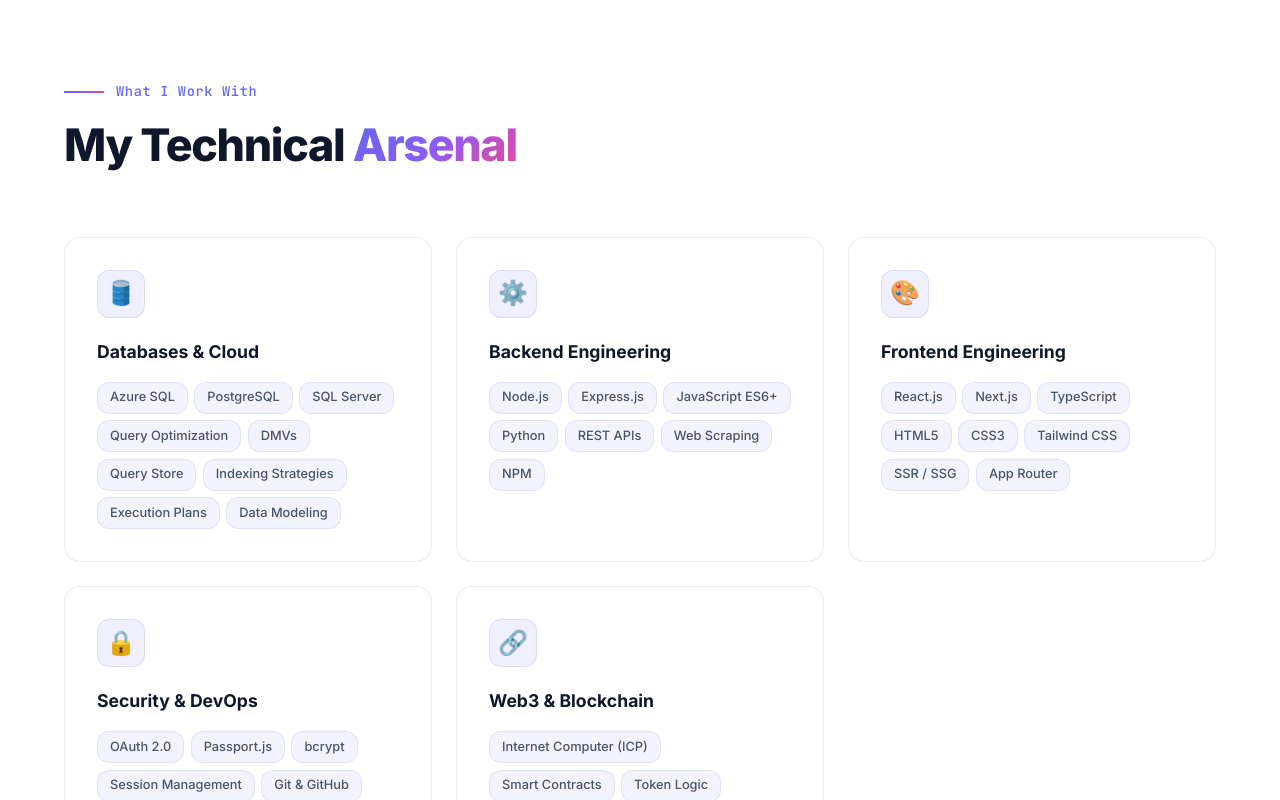
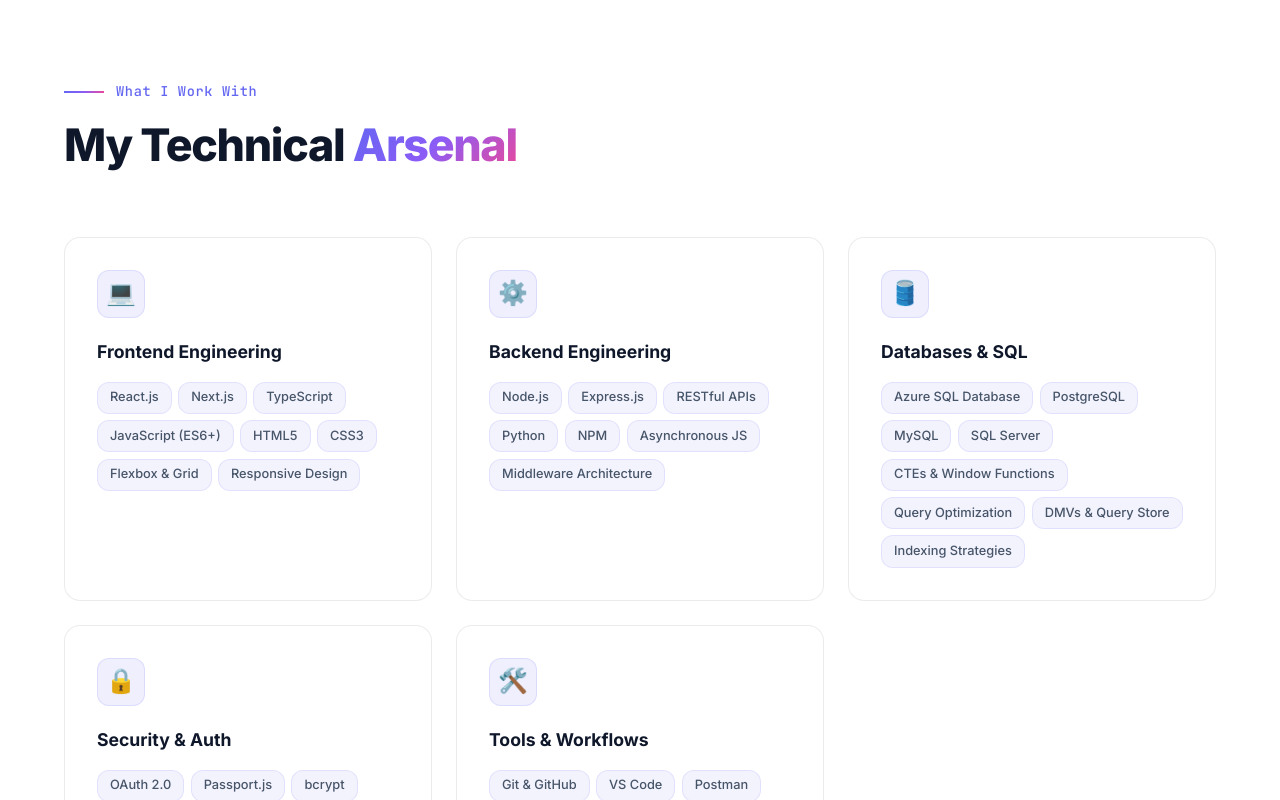
Before and after one commit to amansarohadev/portfolio, a React (Vite) app: page / in a window 1280 px wide. Shown: the part 2000-2800 px from the top of the page. Built offline with nearby package versions, Linux system fonts and the light colour scheme.

Commit message:
implement portfolio section components including SocialSidebar, Contact, Experience, Projects, and Skills.

```diff
--- a/src/components/Contact.tsx
+++ b/src/components/Contact.tsx
@@ -25,7 +25,7 @@
         <div className="footer-links">
           <a href="https://linkedin.com/in/amansarohadev" target="_blank" rel="noopener noreferrer">LinkedIn</a>
           <a href="https://github.com/amansarohadev" target="_blank" rel="noopener noreferrer">GitHub</a>
-          <a href="https://twitter.com/amansarohadev" target="_blank" rel="noopener noreferrer">X / Twitter</a>
+          <a href="https://instagram.com/amansaroha98" target="_blank" rel="noopener noreferrer">Instagram</a>
         </div>
         <p>Designed & Built by Aman · {new Date().getFullYear()}</p>
       </footer>
--- a/src/components/Experience.tsx
+++ b/src/components/Experience.tsx
@@ -18,13 +18,13 @@
               <span className="exp-type">Remote · Self-Employed</span>
             </div>
             <div className="exp-content">
-              <h3>Full-Stack Developer & Cloud Database Engineer</h3>
-              <span className="exp-company">Independent Practice</span>
+              <h3>Full-Stack Developer & Database Specialist</h3>
+              <span className="exp-company">Independent Engineering Practice</span>
               <ul className="exp-list">
-                <li>Architected production-ready full-stack web applications using React.js, Next.js (App Router), and Node.js/Express.js with secure OAuth 2.0 authentication.</li>
-                <li>Designed and optimized relational schemas in PostgreSQL and Azure SQL, writing complex queries and evaluating execution plans to eliminate bottlenecks.</li>
-                <li>Built robust Python scraping pipelines to automate web data collection, converting unstructured data into structured relational datasets.</li>
-                <li>Developed decentralized applications on the Internet Computer (ICP) ecosystem, writing smart contracts and deploying token logic.</li>
+                <li>Architected production-ready full-stack web applications using React.js, Next.js (App Router), and Node.js/Express.js with secure authentication patterns.</li>
+                <li>Designed and optimized relational database schemas in PostgreSQL and MySQL, engineering advanced CTEs, window functions, and execution plans.</li>
+                <li>Built robust Python web scraping and automation pipelines to harvest and transform unstructured data into relational datasets.</li>
+                <li>Developed modular frontend interfaces and API components adhering to modern JavaScript (ES6+), TypeScript, and responsive design standards.</li>
               </ul>
             </div>
           </div>
--- a/src/components/Projects.tsx
+++ b/src/components/Projects.tsx
@@ -3,68 +3,63 @@
 
 const projectData = [
   {
-    title: 'Full-Stack E-Commerce Platform',
-    context: 'A growing retail business needed to modernize their online presence to handle increased traffic and improve customer experience.',
-    challenge: 'Legacy system was slow, could not handle peak loads, and lacked real-time inventory management.',
-    approach: 'Built from scratch using Next.js for frontend, Node.js/Express for backend, and PostgreSQL for database. Implemented Redis caching and Stripe integration.',
-    solution: 'Complete e-commerce platform with real-time inventory, secure payments, admin dashboard, and mobile-responsive design.',
-    results: 'Reduced page load time by 60%, increased conversion rate by 34%, and handled 10x traffic during peak seasons.',
-    tech: ['React', 'Next.js', 'Node.js', 'PostgreSQL', 'Stripe', 'Redis'],
+    title: 'Discover India Web Platform',
+    context: 'A modern web application showcasing the rich culture, history, and beauty of India.',
+    challenge: 'Creating a highly responsive, visual, and fast-loading web interface using clean semantic layout principles without external CSS frameworks.',
+    approach: 'Built from scratch utilizing HTML5, custom CSS3, Flexbox/Grid, and responsive design best practices.',
+    solution: 'Interactive frontend platform with smooth layouts, cross-device compatibility, and structured content sections.',
+    results: 'Clean semantic codebase with 100% custom styling, fast page load speeds, and intuitive user navigation.',
+    tech: ['HTML5', 'CSS3', 'Flexbox', 'Responsive Design'],
     links: {
-      live: '#',
-      github: '#'
+      github: 'https://github.com/amansarohadev/discover-india'
     }
   },
   {
-    title: 'Cloud Database Optimization Tool',
-    context: 'Enterprise clients were struggling with Azure SQL database performance issues and lacked visibility into query optimization.',
-    challenge: 'Manual query analysis was time-consuming and required deep expertise that was not always available.',
-    approach: 'Developed a monitoring tool using Python and Azure APIs with real-time query analysis and ML-based optimization suggestions.',
-    solution: 'Automated performance monitoring platform with execution plan analysis, indexing recommendations, and alert system.',
-    results: 'Reduced database troubleshooting time by 70% and improved query performance by an average of 45% for clients.',
-    tech: ['Python', 'Azure SQL', 'FastAPI', 'React', 'Machine Learning'],
+    title: 'Full-Stack Development Hub',
+    context: 'Interactive full-stack web applications and backend API integrations built during modern web engineering development.',
+    challenge: 'Building scalable full-stack features, dynamic state handling, and structured REST API routes.',
+    approach: 'Developed using modern JavaScript (ES6+), Node.js, Express.js backend API routes, and clean modular components.',
+    solution: 'Production-ready web modules featuring user interaction, dynamic data rendering, and backend integration.',
+    results: 'Solid full-stack architecture demonstrating frontend component state management combined with RESTful API backends.',
+    tech: ['JavaScript (ES6+)', 'Node.js', 'Express.js', 'REST APIs', 'HTML5/CSS3'],
     links: {
-      live: '#',
-      github: '#'
+      github: 'https://github.com/amansarohadev/full-stack-developer'
     }
   },
   {
-    title: 'Web3 Token Dashboard',
-    context: 'Cryptocurrency investors needed a better way to track their Internet Computer (ICP) token investments across multiple wallets.',
-    challenge: 'Existing tools were fragmented, lacked real-time updates, and did not support ICP ecosystem tokens.',
-    approach: 'Built a decentralized dashboard using React and ICP blockchain integration with real-time price feeds and portfolio tracking.',
-    solution: 'Comprehensive dashboard with multi-wallet support, real-time price updates, portfolio analytics, and transaction history.',
-    results: 'Launched with 500+ active users in first month, handling 50,000+ API calls daily with 99.9% uptime.',
-    tech: ['React', 'ICP', 'Rust', 'TypeScript', 'Web3'],
+    title: 'SQL Mastery & Database Architecture Portfolio',
+    context: 'Enterprise database query engineering focusing on complex data modeling and query optimization.',
+    challenge: 'Solving high-workload database bottlenecks, unoptimized multi-table JOINs, and complex data aggregations.',
+    approach: 'Engineered advanced T-SQL, PostgreSQL, and MySQL queries utilizing Common Table Expressions (CTEs), Window Functions, and strategic indexing.',
+    solution: 'Comprehensive SQL architecture repository tackling real-world business scenarios and query execution optimization.',
+    results: 'Drastically improved query execution times, reduced CPU/IO overhead, and clean relational database logic.',
+    tech: ['T-SQL', 'PostgreSQL', 'MySQL', 'CTEs', 'Window Functions', 'Indexing'],
     links: {
-      live: '#',
-      github: '#'
+      github: 'https://github.com/amansarohadev/sql-mastery-portfolio'
     }
   },
   {
-    title: 'AI-Powered Code Review Assistant',
-    context: 'Development teams were spending significant time on code reviews with inconsistent quality and missed security vulnerabilities.',
-    challenge: 'Manual code reviews were slow, inconsistent, and often missed critical security issues and performance problems.',
-    approach: 'Built an AI-powered tool using TensorFlow for code analysis, with custom rules for security patterns and performance optimization.',
-    solution: 'Automated code review platform with real-time feedback, security vulnerability detection, and performance suggestions.',
-    results: 'Reduced code review time by 50%, caught 40% more security issues, and improved code quality scores by 35%.',
-    tech: ['Python', 'TensorFlow', 'FastAPI', 'React', 'NLP'],
+    title: 'Relational HR Database Architecture',
+    context: 'Enterprise-grade relational database design and analytical reporting schema.',
+    challenge: 'Designing normalized relational tables, implementing efficient indexes, and optimizing analytical queries for dashboard consumption.',
+    approach: 'Modeled relational schemas from scratch in MySQL, incorporating foreign key constraints, analytical views, and CTEs.',
+    solution: 'High-performance HR relational system capable of handling complex employee data queries seamlessly.',
+    results: 'Achieved optimal schema normalization (3NF) with optimized index scanning for instant data retrieval.',
+    tech: ['MySQL', 'Database Design', 'Indexing', 'Views', 'SQL'],
     links: {
-      live: '#',
-      github: '#'
+      github: 'https://github.com/amansarohadev/hr-analytics-mysql'
     }
   },
   {
-    title: 'Real-Time Collaboration Platform',
-    context: 'Remote teams needed better tools for real-time collaboration on documents and projects with integrated communication.',
-    challenge: 'Existing tools were either too complex or lacked the real-time features needed for effective remote collaboration.',
-    approach: 'Built a collaborative platform using WebSockets for real-time updates, with integrated video conferencing and project management.',
-    solution: 'All-in-one collaboration platform with real-time document editing, video calls, task management, and team chat.',
-    results: 'Adopted by 20+ teams, reduced meeting times by 30%, and improved project completion rates by 25%.',
-    tech: ['React', 'Node.js', 'Socket.io', 'MongoDB', 'WebRTC'],
+    title: 'Web Data Scraping & Automation Pipeline',
+    context: 'Automated data extraction pipeline to harvest unstructured web data into structured datasets.',
+    challenge: 'Handling dynamic HTML changes, request throttling, rate limiting, and broken scraping connections.',
+    approach: 'Built resilient Python scrapers using BeautifulSoup, Requests, and Pandas with custom exception handling and request delays.',
+    solution: 'End-to-end web data pipeline that extracts, parses, cleans, and exports structured datasets automatically.',
+    results: 'Automated 100% of data extraction tasks with high fault tolerance and clean tabular outputs.',
+    tech: ['Python', 'BeautifulSoup', 'Requests', 'Pandas', 'Automation'],
     links: {
-      live: '#',
-      github: '#'
+      github: 'https://github.com/amansarohadev/web-scraping'
     }
   }
 ];
@@ -76,13 +71,13 @@
         <div className="section-header reveal">
           <div className="section-label">What I've Built</div>
           <h2 className="section-title">
-            Featured <span className="gradient-text">Case Studies</span>
+            Featured <span className="gradient-text">Engineering Projects</span>
           </h2>
         </div>
 
         <div className="projects-grid">
           {projectData.map((project, index) => (
-            <div className={`project-card reveal reveal-delay-${index + 1}`} key={project.title}>
+            <div className={`project-card reveal reveal-delay-${(index % 3) + 1}`} key={project.title}>
               <div className="project-content">
                 <h3>{project.title}</h3>
 
@@ -118,11 +113,8 @@
                 </div>
 
                 <div className="project-links">
-                  <a href={project.links.live} className="project-link" target="_blank" rel="noopener noreferrer">
-                    <ExternalLink size={16} /> Live Demo
-                  </a>
                   <a href={project.links.github} className="project-link" target="_blank" rel="noopener noreferrer">
-                    <ExternalLink size={16} /> GitHub
+                    <ExternalLink size={16} /> View GitHub Repo
                   </a>
                 </div>
               </div>
--- a/src/components/Skills.tsx
+++ b/src/components/Skills.tsx
@@ -2,29 +2,29 @@
 
 const skillData = [
   {
-    icon: '🛢️',
-    title: 'Databases & Cloud',
-    tags: ['Azure SQL', 'PostgreSQL', 'SQL Server', 'Query Optimization', 'DMVs', 'Query Store', 'Indexing Strategies', 'Execution Plans', 'Data Modeling'],
+    icon: '💻',
+    title: 'Frontend Engineering',
+    tags: ['React.js', 'Next.js', 'TypeScript', 'JavaScript (ES6+)', 'HTML5', 'CSS3', 'Flexbox & Grid', 'Responsive Design'],
   },
   {
     icon: '⚙️',
     title: 'Backend Engineering',
-    tags: ['Node.js', 'Express.js', 'JavaScript ES6+', 'Python', 'REST APIs', 'Web Scraping', 'NPM'],
+    tags: ['Node.js', 'Express.js', 'RESTful APIs', 'Python', 'NPM', 'Asynchronous JS', 'Middleware Architecture'],
   },
   {
-    icon: '🎨',
-    title: 'Frontend Engineering',
-    tags: ['React.js', 'Next.js', 'TypeScript', 'HTML5', 'CSS3', 'Tailwind CSS', 'SSR / SSG', 'App Router'],
+    icon: '🛢️',
+    title: 'Databases & SQL',
+    tags: ['Azure SQL Database', 'PostgreSQL', 'MySQL', 'SQL Server', 'CTEs & Window Functions', 'Query Optimization', 'DMVs & Query Store', 'Indexing Strategies'],
   },
   {
     icon: '🔒',
-    title: 'Security & DevOps',
-    tags: ['OAuth 2.0', 'Passport.js', 'bcrypt', 'Session Management', 'Git & GitHub', 'Linux CLI', 'API Integrations'],
+    title: 'Security & Auth',
+    tags: ['OAuth 2.0', 'Passport.js', 'bcrypt', 'Session Management', 'Web Security', 'API Protection'],
   },
   {
-    icon: '🔗',
-    title: 'Web3 & Blockchain',
-    tags: ['Internet Computer (ICP)', 'Smart Contracts', 'Token Logic', 'NFT Minting', 'Blockchain Fundamentals'],
+    icon: '🛠️',
+    title: 'Tools & Workflows',
+    tags: ['Git & GitHub', 'VS Code', 'Postman', 'Linux / Command Line', 'Azure Data Factory', 'Vercel Deployment'],
   },
 ];
 
--- a/src/components/SocialSidebar.tsx
+++ b/src/components/SocialSidebar.tsx
@@ -1,5 +1,5 @@
 import React from 'react';
-import { FaLinkedinIn, FaGithub, FaXTwitter } from 'react-icons/fa6';
+import { FaLinkedinIn, FaGithub, FaInstagram } from 'react-icons/fa6';
 
 const SocialDock: React.FC = () => {
   return (
@@ -10,8 +10,8 @@
       <a href="https://github.com/amansarohadev" target="_blank" rel="noopener noreferrer" aria-label="GitHub">
         <FaGithub size={16} />
       </a>
-      <a href="https://twitter.com/amansarohadev" target="_blank" rel="noopener noreferrer" aria-label="Twitter / X">
-        <FaXTwitter size={16} />
+      <a href="https://instagram.com/amansaroha98" target="_blank" rel="noopener noreferrer" aria-label="Instagram">
+        <FaInstagram size={16} />
       </a>
     </div>
   );
```
